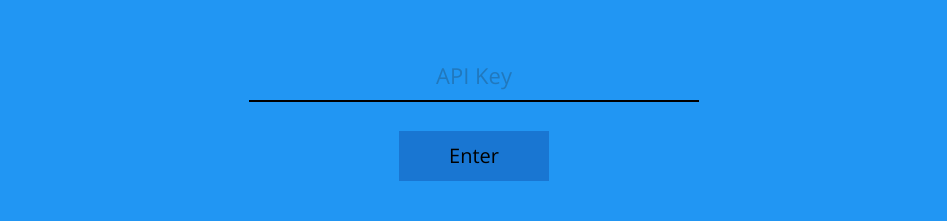
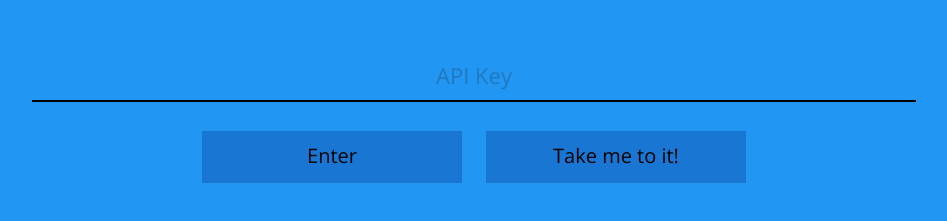
Before and after one commit to Matt529/Desktop-SMS-Client, an Electron app: page app/apiMenu.html in a window 1280 px wide. Shown: the part 263-484 px from the top of the page, without its empty margins (166-1113 px from the left). Drawn offline with nearby package versions, Linux system fonts and the light colour scheme; no server answers.

Commit message:
Fix issue of links not working ( Issue #3 ), added link to Yappy settings page. Clean up redundant and unused CSS rules. Move some rules to use more relative units like ems or %.

```diff
--- a/app/apiMenu.html
+++ b/app/apiMenu.html
@@ -9,12 +9,16 @@
 		<link rel="stylesheet" type="text/css" href="./css/min/apiInputCSS.min.css">
 	</head>
 	</body>
-		<h1>Please enter your Yappy API key.</h1>
+		<h1 class="noselect">Please enter your Yappy API key.</h1>
 		<form>
 			<input type="text" name="apiKeyInput" placeholder="API Key" id="apiField">
 		</form>
-		<div class="button raised" id="enterButton">
-			<div class="center" fit>Enter</div>
+		<div class="noselect button raised" id="enterButton">
+			<div class="noselect center" fit>Enter</div>
+			<paper-ripple fit></paper-ripple>
+		</div>
+		<div class="noselect button raised" id="takeMeThereButton" style="margin-left: 1em;">
+			<div class="noselect center" fit>Take me to it!</div>
 			<paper-ripple fit></paper-ripple>
 		</div>
 		<script type="text/javascript" src="./scripts/min/apiMenu.min.js" ></script>
--- a/app/css/src/apiInputCSS.css
+++ b/app/css/src/apiInputCSS.css
@@ -1,3 +1,4 @@
+
 body {
 	background-color: #2196f3;
 	text-align: center;
@@ -14,8 +15,9 @@ h1 {
 }
 
 form {
-	display: inline-block;
+	display: block;
 	text-align: center;
+	margin: 0 auto;
 }
 
 ::-webkit-input-placeholder {
@@ -28,78 +30,59 @@ input[type="text"] {
 	top: 200px;
 	-webkit-appearance: none;
 	-webkit-user-select: text;
+
 	background-color: #2196f3;
-	border-bottom-color: rgb(0, 0, 0);
-	border-bottom-left-radius: 0px;
-	border-bottom-right-radius: 0px;
-	border-bottom-style: solid;
-	border-bottom-width: 1px;
-	border-image-outset: 0px;
-	border-image-repeat: stretch;
-	border-image-slice: 100%;
-	border-image-source: none;
-	border-image-width: 1;
-	border-left-color: rgb(0, 0, 0);
-	border-left-style: none;
-	border-left-width: 0px;
-	border-right-color: rgb(0, 0, 0);
-	border-right-style: none;
-	border-right-width: 0px;
-	border-top-color: rgb(0, 0, 0);
-	border-top-left-radius: 0px;
-	border-top-right-radius: 0px;
-	border-top-style: none;
-	border-top-width: 0px;
+
+	border-top: 0px none #000;
+	border-right: 0px none #000;
+	border-left: 0px none #000;
+	border-bottom: 1px solid #000;
+
 	box-shadow: rgb(0, 0, 0) 0px 1px 0px 0px;
 	box-sizing: content-box;
+
 	color: rgb(0, 0, 0);
 	cursor: auto;
-	display: block;
+
 	font-family: 'Open Sans';
 	font-size: 22px;
-	height: 50px;
-	letter-spacing: normal;
-	line-height: normal;
-	margin-bottom: 15px;
-	margin-left: 0px;
-	margin-right: 0px;
-	margin-top: 0px;
+
+	margin: 0 auto 15px auto;
 	outline-color: rgb(0, 0, 0);
 	outline-style: none;
 	outline-width: 0px;
-	padding-bottom: 0px;
-	padding-left: 0px;
-	padding-right: 0px;
-	padding-top: 0px;
+	padding: 0;
+
 	text-align: center;
 	text-indent: 0px;
 	text-rendering: auto;
 	text-shadow: none;
 	text-transform: none;
-	transition-delay: 0s;
-	transition-duration: 0.3s;
-	transition-property: all;
-	transition-timing-function: ease;
-	width: 450px;
+
+	transition: all 0.3s ease 0s;
+
+	height: 50px;
+	width: 70%;
 	word-spacing: 0px;
-	writing-mode: lr-tb;
-	-webkit-writing-mode: horizontal-tb;
 }
 
 .button {
-	display: block;
+	display: inline-block;
 	position: relative;
-	width: 150px;
-	height: 50px;
+
+	height: 2.6em;
+	width: 13em;
 	line-height: 50px;
+
 	font-family: 'Open Sans';
 	font-size: 0.9em;
+
 	background-color: #1976d2;
-	color: rgb(0, 0, 0);
+	color: #000;
+
 	top: 215px;
 	text-align: center;
-	margin-left: auto;
-	margin-right: auto;
+	margin: 0 auto;
 	font-size: 20px;
 }
 
@@ -122,3 +105,13 @@ input[type="text"] {
 .center {
 	text-align: center;
 }
+
+.noselect {
+	-webkit-touch-callout: none;
+	user-select: none;
+}
+
+.noselect::selection{
+	background: transparent;
+	color: #000;
+}
--- a/app/scripts/src/apiMenu.js
+++ b/app/scripts/src/apiMenu.js
@@ -10,6 +10,7 @@
 
   // jQuery Selectors
   var enterBtn = jQuery('#enterButton');
+  var takeMeBtn = jQuery('#takeMeThereButton');
   var apiField = jQuery('#apiField');
 
   // Verify Key is Correctly Formatted
@@ -64,6 +65,10 @@
       ipcRend.send('api-key-ready', true);
   });
 
+  takeMeBtn.click(function(e) {
+    require('electron').shell.openExternal('https://www.yappy.im/web/#Settings');
+  });
+
   // First Check if Valid API Key already in File
   if (getAPIKey(true)) {
     ipcRend.send('api-key-ready', true);
--- a/app/scripts/src/notifications.js
+++ b/app/scripts/src/notifications.js
@@ -1,12 +1,23 @@
 (function() {
   var path = require('path');
+  var eShell = require('electron').shell;
 
   var jQuery = require('jquery');
   var notifier = require('node-notifier');
   var yappy = require(path.join(__dirname, 'scripts', 'src', 'yappy'));
 
   var apiKey = require('fs').readFileSync(path.join(__dirname, 'mem', 'apikey.txt'));
+
+  // Capture Elements
+  var webview = jQuery('.yappy')[0];
+
   yappy.createYappy(apiKey, function(yappyClient) {
     console.log('Yappy is Here! ' + yappyClient.user.name + " (" + yappyClient.user.email + ")");
   });
+
+  // Listens for events that would open a new tab or window
+  // Redirects to native browser
+  webview.addEventListener('new-window', function(e) {
+    eShell.openExternal(e.url);
+  });
 })();
--- a/gulpfile.js
+++ b/gulpfile.js
@@ -21,9 +21,11 @@ var packageJson = require('./package.json');
 var electronVersion = packageJson.devDependencies['electron-prebuilt'];
 
 var cleanCmd = 'npm run clean:win';
-var cmdTemplate = 'electron-packager . %s --out=releases/%s --platform=%s --arch=%s --version=%s --icon=assets/win/icon.ico --ignore="%s" --overwrite'
+var cmdTemplate = 'electron-packager . %s --out=releases/%s --platform=%s --arch=%s --version=%s --icon=assets/win/icon.ico --ignore="%s" --prune --overwrite'
+
+// TODO See below, remove ignores generation and focus on keeping
+// dependencies we need out of devDependencies (--prune will handle it)
 var ignores = [];
-
 for(var k in packageJson.dependencies)
   ignores.push(k);
 
@@ -35,7 +37,9 @@ function execCallback(cb) {
 }
 
 function getIgnoreRegex() {
-  return util.format('(node_modules/(?!%s))|(releases)|(packager)|(git)', ignores.join('|'));
+  // TODO Remove, temporary will stay. --prune worked better
+  // return util.format('(node_modules/(?!%s))|(releases)|(packager)|(git)', ignores.join('|'));
+  return '(releases)|(packager)|(git)';
 }
 
 function getWinBuildCommand(appName, ignoreRegexp) {
--- a/main.js
+++ b/main.js
@@ -32,5 +32,6 @@ ipc.on('close-main-window', function() {
 ipc.on('api-key-ready', function(flag) {
 	if(flag) {
 		win.loadURL('file://' + __dirname + '/app/index.html');
+		win.toggleDevTools();
 	}
 });
```
Also changed, not shown: app/index.html (+2 -2 lines), app/css/min/apiInputCSS.min.css, app/scripts/min/apiMenu.min.js, app/scripts/min/notifications.min.js.
